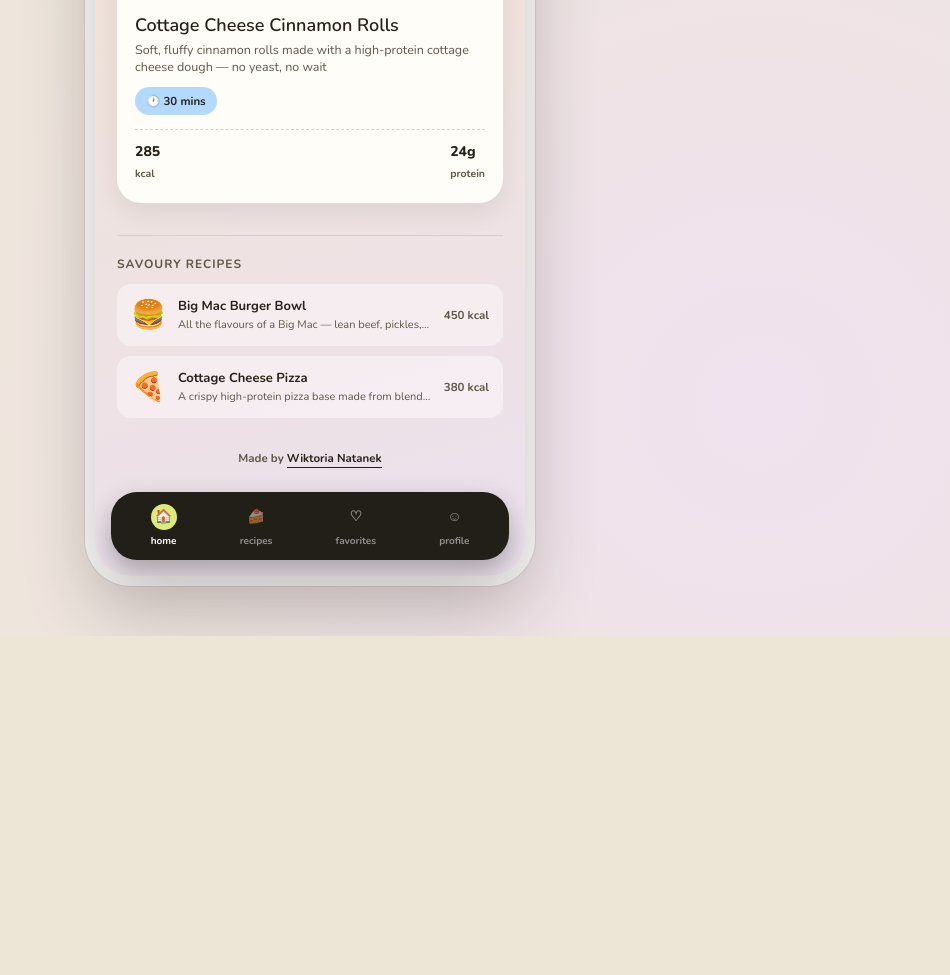
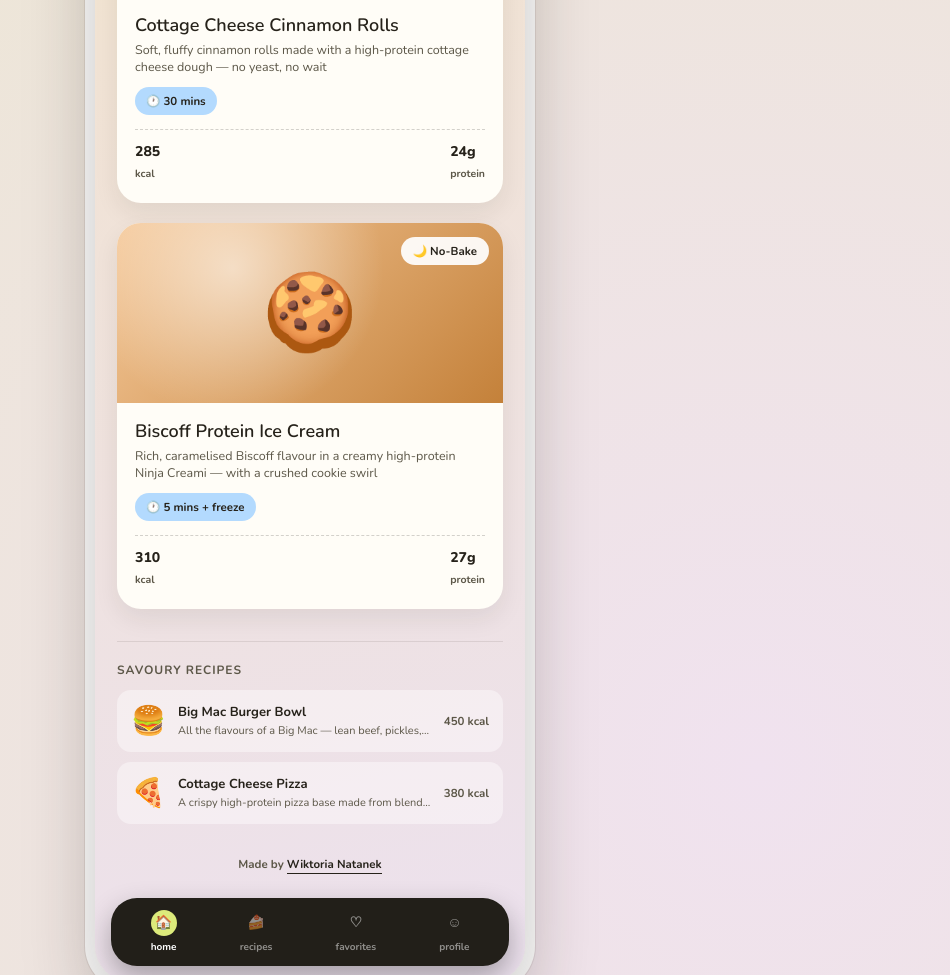
Before and after one commit to wiktoria-n/wicky-eats, a plain HTML site: page index.html in a window 1280 px wide. Shown: the part 1696-2671 px from the top of the page, without its empty margins (330-1280 px from the left). Before the commit the page ends 2332 px from the top, so only its background shows below. Drawn offline with nearby package versions, Linux system fonts and the light colour scheme.

Commit message:
Add Biscoff Protein Ice Cream recipe
Ninja Creami, cold category, 27g protein, 310 kcal — cottage cheese base
with Biscoff spread and crushed cookie mix-in.

Co-Authored-By: Claude Sonnet 4.6 <noreply@anthropic.com>

```diff
--- a/index.html
+++ b/index.html
@@ -811,6 +811,39 @@ const recipes = [
       "Pour frosting over warm rolls and serve."
     ],
     notes: "Blending the cottage cheese completely smooth is key — any lumps will show up in the dough."
+  },
+  {
+    id: "biscoff-ninja-creami",
+    type: "dessert",
+    title: "Biscoff Protein Ice Cream",
+    subtitle: "Rich, caramelised Biscoff flavour in a creamy high-protein Ninja Creami — with a crushed cookie swirl",
+    emoji: "🍪",
+    swatchA: "#F5C99A",
+    swatchB: "#C4813A",
+    category: "cold",
+    badge: { icon: "🌙", label: "No-Bake" },
+    time: "5 mins + freeze",
+    baseServings: 1,
+    macros: { kcal: 310, protein: 27, carbs: 38, fat: 6 },
+    ingredients: [
+      { amount: 250, unit: "g", name: "low-fat cottage cheese" },
+      { amount: 1, unit: "scoop", name: "vanilla or caramel protein powder (~30g)" },
+      { amount: 100, unit: "ml", name: "unsweetened almond milk" },
+      { amount: 1, unit: "tbsp", name: "Biscoff spread (smooth)" },
+      { amount: 1, unit: "tbsp", name: "sweetener of choice" },
+      { amount: 1, unit: "tsp", name: "vanilla extract" },
+      { amount: 3, unit: null, name: "Biscoff cookies, crushed (mix-in)" }
+    ],
+    steps: [
+      "Blend cottage cheese, protein powder, almond milk, Biscoff spread, sweetener, and vanilla until completely smooth.",
+      "Pour into your Ninja Creami pint container, leaving a small gap at the top.",
+      "Freeze for a minimum of 24 hours.",
+      "When ready, run the Ninja Creami on the 'Lite Ice Cream' or 'Ice Cream' setting.",
+      "Once processed, create a well in the centre with a spoon and add the crushed Biscoff cookies.",
+      "Run the 'Mix-In' setting once.",
+      "Serve immediately or refreeze for 30 minutes for a firmer scoop."
+    ],
+    notes: "Add an extra half tablespoon of Biscoff spread into the base for a stronger flavour. Re-spin if the texture looks crumbly after the first spin."
   }
 ];
 
```
